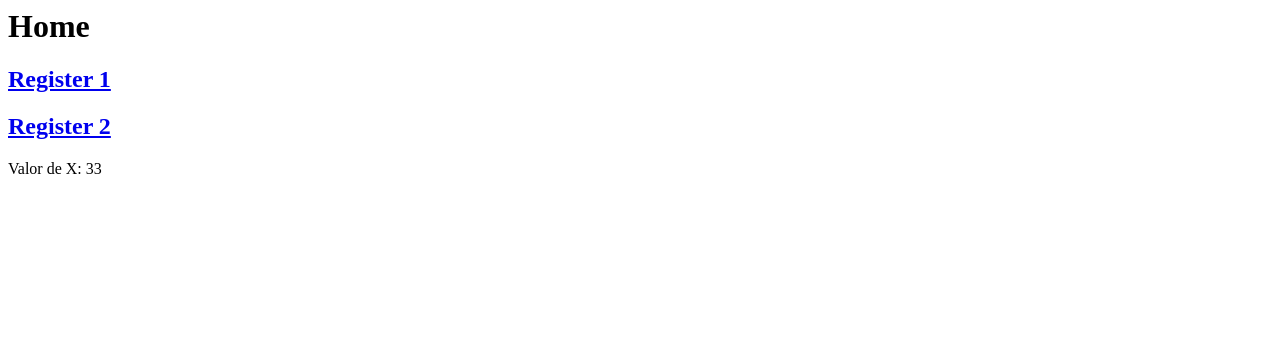
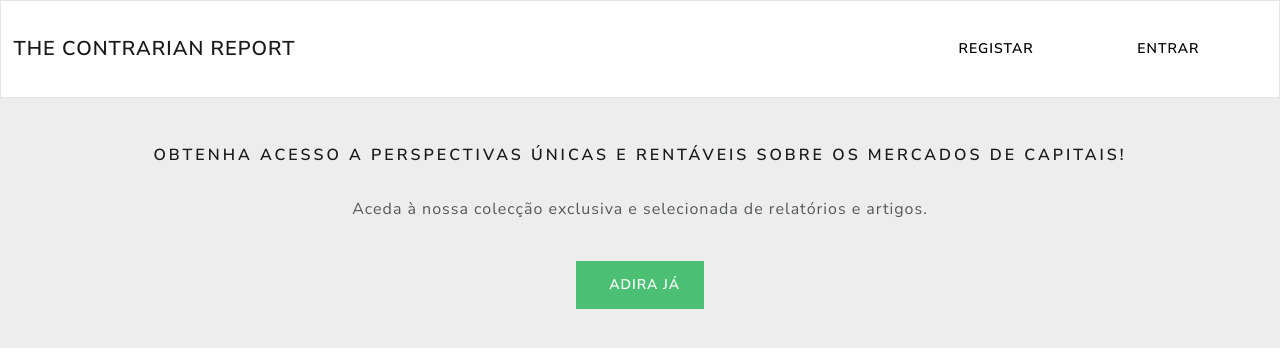
Before and after one commit to isabella-muniz/plataformaDeAssinatura, a Django app: page /account/ in a window 1280 px wide. Shown: the top 348 px of the page. Run offline with Django 5.2, Linux system fonts and the light colour scheme; some libraries are stand-ins or nearby versions.

Commit message:
Arquivos

```diff
--- a/src/account/templates/account/home.html
+++ b/src/account/templates/account/home.html
@@ -1,4 +1,76 @@
-<h1>Home</h1>
-<h2><a href="/account/register">Register 1</a></h2>
-<h2><a href="{% url 'register' %}">Register 2</a></h2>
-<p>Valor de X: {{x}}</p>
+<!--
+    https://docs.djangoproject.com/en/5.1/ref/templates/language/
+-->
+{% load static %}
+<!DOCTYPE html>
+<html lang="en">
+<head>
+    <title> The Contrarian Report  </title>
+    <meta charset="utf-8" />
+    <meta name="viewport" content="width-device-width, initial-scale=1, maximum-scale=1"/>
+    <link rel="stylesheet" type="text/css" href="https://bootswatch.com/5/lux/bootstrap.min.css">
+    <link rel="stylesheet" type="text/css" href="{% static 'css/styles.css' %}">
+
+    <script src="https://code.jquery.com/jquery-3.7.1.min.js"
+        integrity="sha256-/JqT3SQfawRcv/BIHPThkBvs0OEvtFFmqPF/lYI/Cxo="
+        crossorigin="anonymous"
+        defer="true">
+    </script>
+    <script src="https://stackpath.bootstrapcdn.com/bootstrap/4.5.0/js/bootstrap.min.js"
+        integrity="sha384-OgVRvuATP1z7JjHLkuOU7Xw704+h835Lr+6QL9UvYjZE3Ipu6Tp75j7Bh/kR0JKI"
+        crossorigin="anonymous"
+        defer="true">
+    </script>
+    <script src="{% static '' %}" defer="true"></script>
+</head>
+<body>
+    <nav class="navbar navbar-expand-lg navbar-light bg-light justify-content-center">
+        <a class="navbar-brand main-heading">
+            &nbsp; The Contrarian Report
+        </a>
+        <button class="navbar-toggler"
+                type="button"
+                data-toggle="collapse"
+                data-target="#navbarNavDropdown"
+                aria-controls="navbarNavDropdown"
+                aria-expanded="false"
+                aria-label="Toggle navigation"
+        >
+            <span class="navbar-toggler-icon"></span>
+        </button>
+
+        <div class="collapse navbar-collapse text-center" id="navbarNavDropdown">
+            <ul class="navbar-nav ms-auto">
+                &nbsp;     &nbsp;     &nbsp;
+                <li class="nav-item">
+                    <a class="btn btn-secondary navbar-btn" type="button"
+                        href="{% url 'home' %}">Registar</a>
+                </li>
+                &nbsp;     &nbsp;     &nbsp;
+                <li class="nav-item">
+                    <a class="btn btn-secondary navbar-btn" type="button"
+                        href="{% url 'home' %}">Entrar</a>
+                </li>
+                &nbsp;     &nbsp;     &nbsp;
+            </ul>
+        </div>
+    </nav>
+
+    <br>
+    <br>
+
+    <div class="text-center">
+        <h5>
+            Obtenha acesso a perspectivas únicas e rentáveis sobre os
+            mercados de capitais!
+        </h5>
+        <br>
+        <p> Aceda à nossa colecção exclusiva e selecionada de relatórios e artigos. </p>
+        <br>
+        <a class="btn btn-success" type="button"  href="{% url 'home' %}">
+            <i class="fa fa-angle-right" aria-hidden="true"></i>
+            &nbsp; Adira já
+        </a>
+    </div>
+</body>
+</html>
--- a/src/contra/settings.py
+++ b/src/contra/settings.py
@@ -119,6 +119,7 @@
 # https://docs.djangoproject.com/en/5.1/howto/static-files/
 
 STATIC_URL = 'static/'
+STATICFILES_DIRS = [BASE_DIR / 'static']
 STATIC_DIRS = [BASE_DIR / 'static']
 
 
--- /dev/null
+++ b/src/static/css/styles.css
@@ -0,0 +1,3 @@
+body {
+    background-color: #ededed;
+}
```
Also changed, not shown: src/account/forms.py (added, +17 -0 lines).
